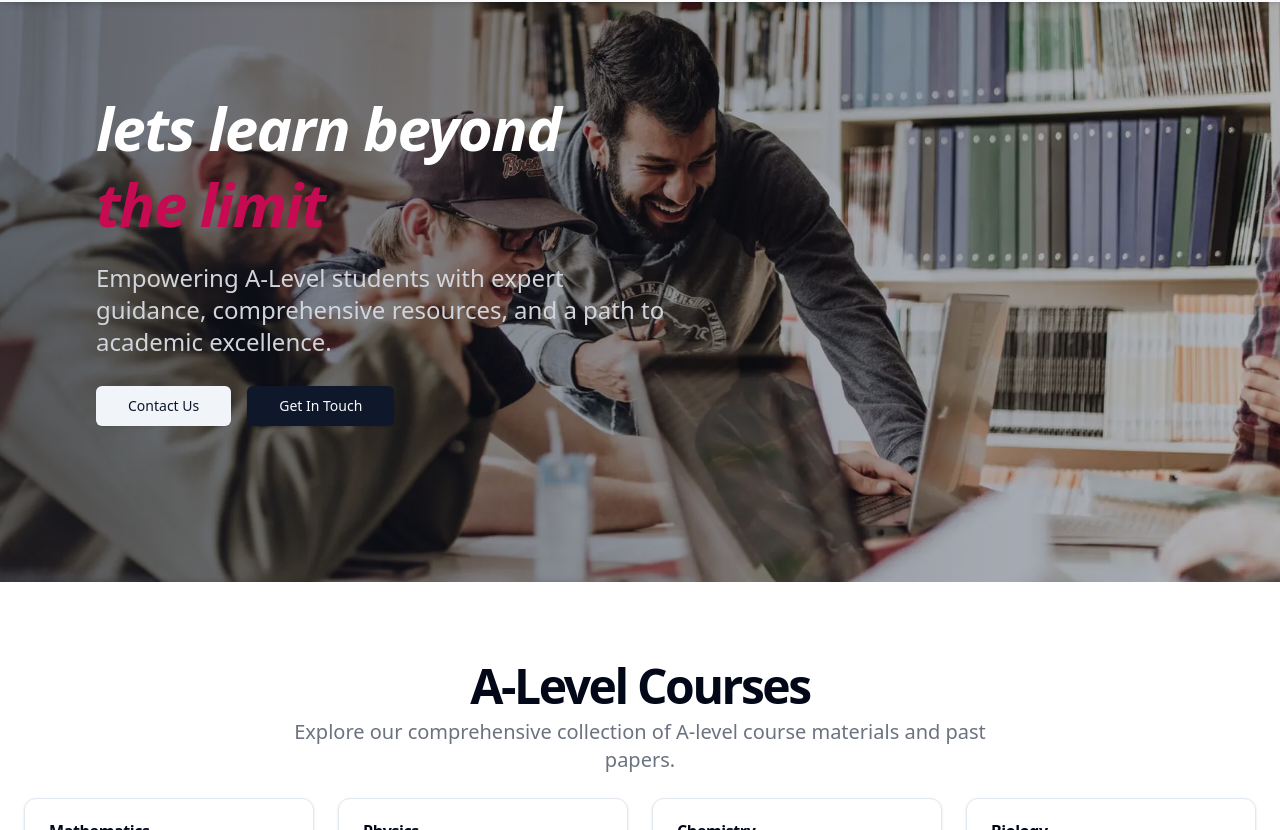
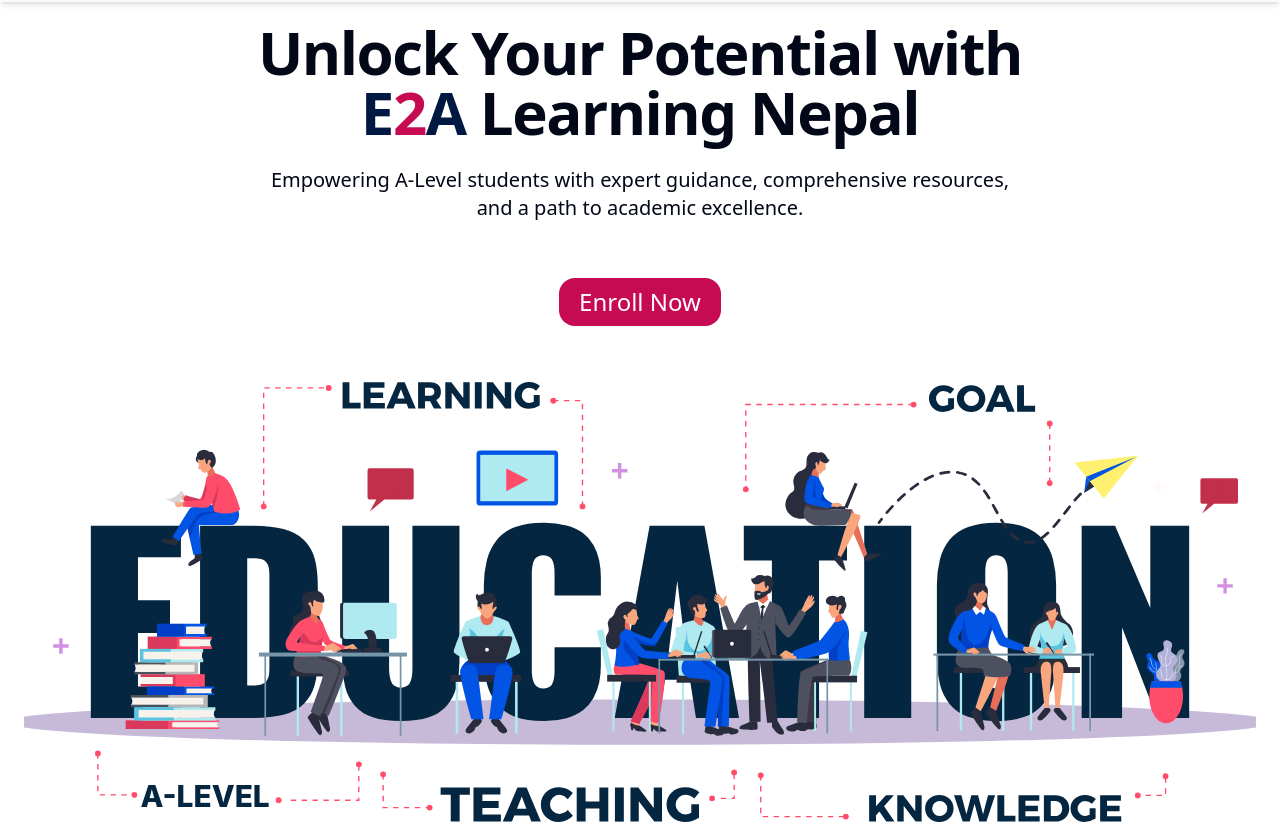
Before and after one commit to aayush-dhakal-max/e2a, a Next.js app: page / in a window 1280 px wide. Shown: the part 170-1000 px from the top of the page. Built offline with nearby package versions, Linux system fonts and the light colour scheme.

Commit message:
hero section changed

```diff
--- a/src/components/component/Hero.tsx
+++ b/src/components/component/Hero.tsx
@@ -1,33 +1,41 @@
 import { Button } from "@/components/ui/button";
 import Image from "next/image";
+import Link from "next/link";
 
 export function Hero() {
   return (
-    <section className="relative w-full h-[80vh] min-h-[500px] sm:min-h-[400px] overflow-hidden mt-16 md:mt-28">
-      <Image
-        alt="Hero Background"
-        className="object-cover object-center w-full h-full"
-        layout="fill"
-        src="/hero.webp"
-      />
-      <div className="absolute inset-0 bg-gradient-to-l from-gray-900/20 to-transparent"></div>
-      <div className="absolute inset-0 bg-gradient-to-r from-gray-900/60 to-transparent"></div>
-      <div className="absolute top-1/2 left-4 -translate-y-1/2 max-w-xl space-y-4 sm:left-16 md:left-20 lg:left-24">
-        <h1 className="text-5xl sm:text-5xl italic font-bold tracking-tight text-white md:text-5xl lg:text-5xl xl:text-6xl">
-          <div className="mb-4">lets learn beyond</div>
-          <div className="text-[#C60B52] mt-4">the limit</div>
+    <section className="w-full min-h-[80vh] py-24 md:py-24 lg:py-16 bg-gradient-to-r sfrom-[#001942] sto-[#C60B52]">
+      <div className="container px-4 md:px-6 text-center space-y-6">
+        <h1 className="text-4xl font-bold tracking-tight sm:text-4xl md:text-5xl lg:text-6xl ">
+          Unlock Your Potential with <br /> <span className="text-[#001942]">E</span>
+          <span className="text-[#C60B52]">2</span>
+          <span className="text-[#001942]">A</span> Learning Nepal
         </h1>
-        <p className="text-lg text-gray-300 sm:text-xl md:py-3 md:text-2xl">
+        <p className="text-lg md:text-xl lg:text-xl max-w-3xl mx-auto">
           Empowering A-Level students with expert guidance, comprehensive resources, and a path to academic
           excellence.
         </p>
-        <div className="flex items-center space-x-4">
-          <Button variant="secondary" size={"lg"}>
-            Contact Us
-          </Button>
-          <Button variant="default" size={"lg"}>
-            Get In Touch
-          </Button>
+        <div className="py-8">
+          <Link
+            href="#"
+            className="inline-flex  items-center justify-center rounded-2xl bg-[#C60B52] px-5 py-2 text-white text-xl md:text-2xl font-medium shadow-sm hover:bg-[#772947] focus:outline-none "
+            prefetch={false}
+          >
+            Enroll Now
+          </Link>
+        </div>
+        <div className="">
+          <Image
+            alt="Students laughing"
+            className="mx-auto rounded-lg"
+            height="500"
+            src="/about.svg"
+            style={{
+              aspectRatio: "1400/500",
+              objectFit: "cover",
+            }}
+            width="1400"
+          />
         </div>
       </div>
     </section>
--- /dev/null
+++ b/src/components/component/Heroo.tsx
@@ -0,0 +1,35 @@
+import { Button } from "@/components/ui/button";
+import Image from "next/image";
+
+export function Hero() {
+  return (
+    <section className="relative w-full h-[80vh] min-h-[500px] sm:min-h-[400px] overflow-hidden">
+      <Image
+        alt="Hero Background"
+        className="object-cover object-center w-full h-full"
+        layout="fill"
+        src="/hero.webp"
+      />
+      <div className="absolute inset-0 bg-gradient-to-l from-gray-900/20 to-transparent"></div>
+      <div className="absolute inset-0 bg-gradient-to-r from-gray-900/60 to-transparent"></div>
+      <div className="absolute top-1/2 left-4 -translate-y-1/2 max-w-xl space-y-4 sm:left-16 md:left-20 lg:left-24">
+        <h1 className="text-5xl sm:text-5xl italic font-bold tracking-tight text-white md:text-5xl lg:text-5xl xl:text-6xl">
+          <div className="mb-4">lets learn beyond</div>
+          <div className="text-[#C60B52] mt-4">the limit</div>
+        </h1>
+        <p className="text-lg text-gray-300 sm:text-xl md:py-3 md:text-2xl">
+          Empowering A-Level students with expert guidance, comprehensive resources, and a path to academic
+          excellence.
+        </p>
+        <div className="flex items-center space-x-4">
+          <Button variant="secondary" size={"lg"}>
+            Contact Us
+          </Button>
+          <Button variant="default" size={"lg"}>
+            Get In Touch
+          </Button>
+        </div>
+      </div>
+    </section>
+  );
+}
--- a/src/components/component/Navbar.tsx
+++ b/src/components/component/Navbar.tsx
@@ -25,13 +25,13 @@ const Navbar = () => {
   }, []);
 
   return (
-    <div className="relative">
-      <a
+    <div className="relative md:mb-32 mb-16">
+      {/* <a
         href="#enroll"
         className="md:hidden shadow-black outline-1 z-40 fixed bottom-5 right-5 bg-[#C60B52] text-white py-2 px-4 rounded-full shadow-md hover:bg-[#591f35] transition duration-900 animate-bounce"
       >
         Enroll Now
-      </a>
+      </a> */}
 
       {/* Desktop Device Navbar */}
       <nav className="py-6 hidden md:flex flex-col justify-center items-center w-full bg-gray-50 shadow-md fixed top-0 z-50 md:px-16 lg:px-28">
```
Also changed, not shown: public/about.svg (added).
